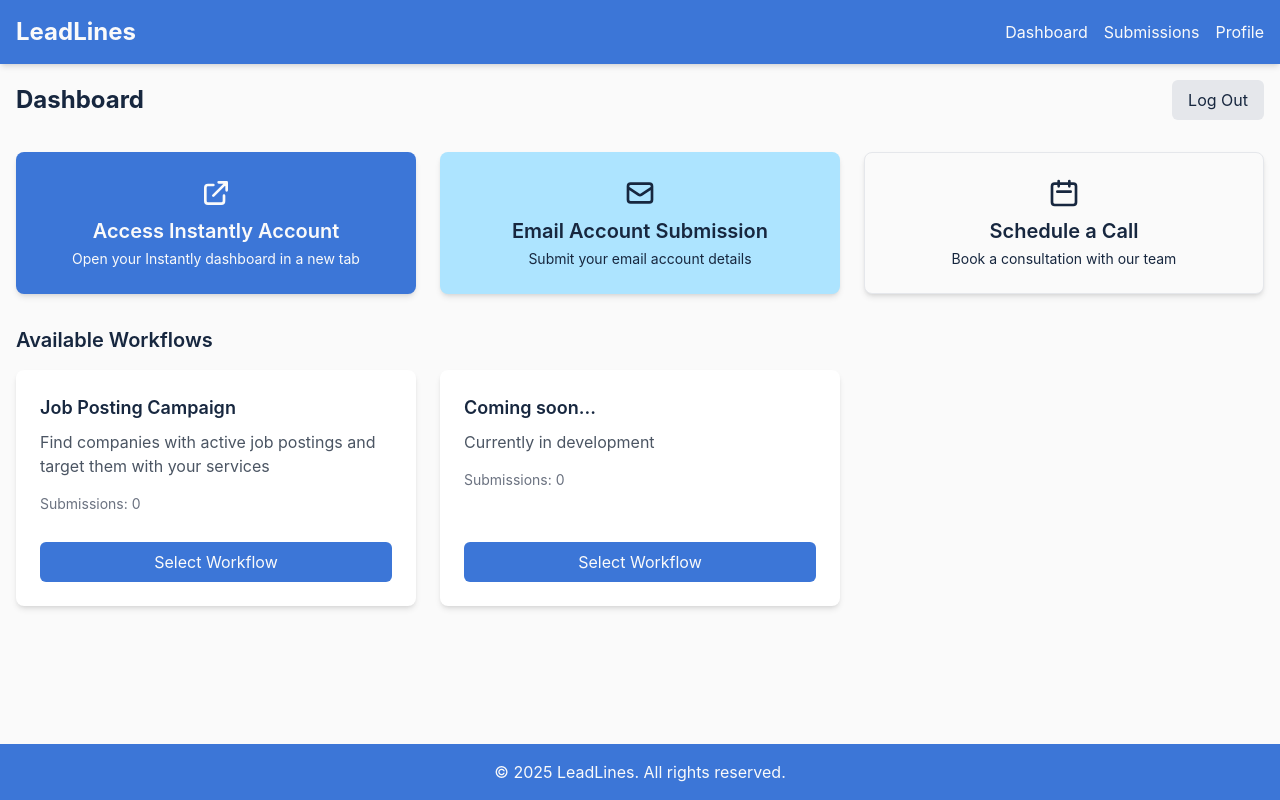
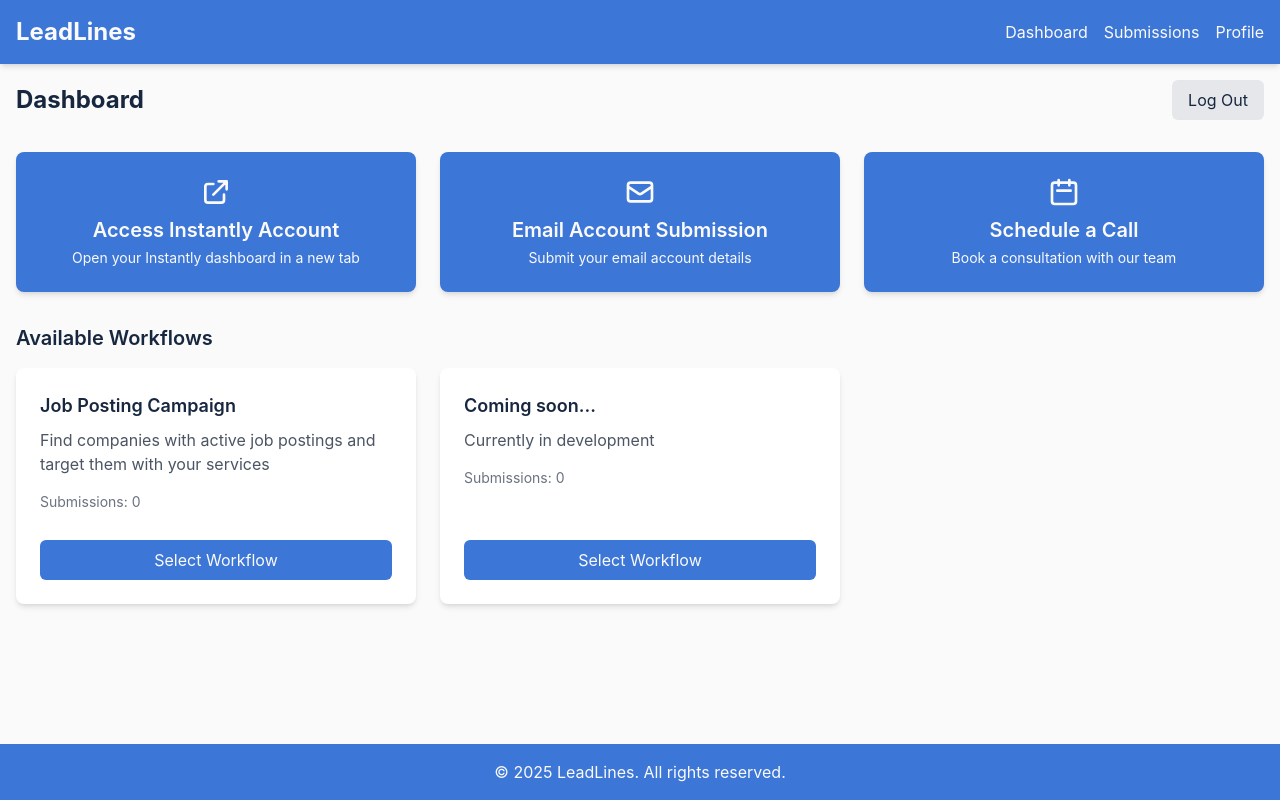
Before and after one commit to Bluecraft-AI/LeadLines-Mark-1, a React (Vite) app: page /dashboard in a window 1280 px wide. Built offline with nearby package versions, Linux system fonts and the light colour scheme; no server answers; the database is empty; sample sign-in values are in the browser's storage.

Commit message:
Update multiple component files for UI consistency

```diff
--- a/src/components/calendar/CalendarEmbed.jsx
+++ b/src/components/calendar/CalendarEmbed.jsx
@@ -31,9 +31,6 @@ const CalendarEmbed = () => {
       {/* Header with no bottom margin */}
       <div className="flex justify-between items-center" style={{ marginBottom: '0' }}>
         <h2 className="text-2xl font-bold text-text-dark">Schedule a Call</h2>
-        <Link to="/dashboard" className="text-secondary hover:text-secondary-dark">
-          Back to Dashboard
-        </Link>
       </div>
 
       {/* Loading spinner - shown only when iframe is loading */}
--- a/src/components/dashboard/Dashboard.jsx
+++ b/src/components/dashboard/Dashboard.jsx
@@ -121,7 +121,7 @@ const Dashboard = () => {
 
         <Link
           to="/email-submission"
-          className="card bg-accent text-text-dark hover:bg-accent-dark transition-colors flex flex-col items-center justify-center cursor-pointer"
+          className="card bg-secondary text-text-light hover:bg-secondary-dark transition-colors flex flex-col items-center justify-center cursor-pointer"
         >
           <svg xmlns="http://www.w3.org/2000/svg" className="h-8 w-8 mb-2" fill="none" viewBox="0 0 24 24" stroke="currentColor">
             <path strokeLinecap="round" strokeLinejoin="round" strokeWidth={2} d="M3 8l7.89 5.26a2 2 0 002.22 0L21 8M5 19h14a2 2 0 002-2V7a2 2 0 00-2-2H5a2 2 0 00-2 2v10a2 2 0 002 2z" />
@@ -132,7 +132,7 @@ const Dashboard = () => {
 
         <Link
           to="/schedule-call"
-          className="card bg-primary text-text-dark border border-gray-200 hover:bg-primary-dark transition-colors flex flex-col items-center justify-center cursor-pointer"
+          className="card bg-secondary text-text-light hover:bg-secondary-dark transition-colors flex flex-col items-center justify-center cursor-pointer"
         >
           <svg xmlns="http://www.w3.org/2000/svg" className="h-8 w-8 mb-2" fill="none" viewBox="0 0 24 24" stroke="currentColor">
             <path strokeLinecap="round" strokeLinejoin="round" strokeWidth={2} d="M8 7V3m8 4V3m-9 8h10M5 21h14a2 2 0 002-2V7a2 2 0 00-2-2H5a2 2 0 00-2 2v12a2 2 0 002 2z" />
--- a/src/components/forms/emailAccount/EmailSubmissionForm.jsx
+++ b/src/components/forms/emailAccount/EmailSubmissionForm.jsx
@@ -110,9 +110,6 @@ const EmailSubmissionForm = () => {
     <div className="max-w-3xl mx-auto">
       <div className="flex justify-between items-center mb-6">
         <h2 className="text-2xl font-bold text-text-dark">Email Account Submission</h2>
-        <Link to="/dashboard" className="text-secondary hover:text-secondary-dark">
-          Back to Dashboard
-        </Link>
       </div>
 
       <div className="card">
--- a/src/components/profile/Profile.jsx
+++ b/src/components/profile/Profile.jsx
@@ -142,7 +142,7 @@ const Profile = () => {
   return (
     <div className="max-w-3xl mx-auto">
       <div className="flex justify-between items-center mb-6">
-        <h2 className="text-2xl font-bold text-text-dark">Your Profile</h2>
+        <h2 className="text-2xl font-bold text-text-dark">Profile</h2>
         {!isEditing && (
           <button
             onClick={() => setIsEditing(true)}
--- a/src/components/submissions/SubmissionsPage.jsx
+++ b/src/components/submissions/SubmissionsPage.jsx
@@ -85,7 +85,7 @@ const SubmissionsPage = () => {
   return (
     <div className="max-w-6xl mx-auto">
       <div className="flex justify-between items-center mb-6">
-        <h2 className="text-2xl font-bold text-text-dark">Your Submissions</h2>
+        <h2 className="text-2xl font-bold text-text-dark">Submissions</h2>
         <div className="flex items-center">
           <label htmlFor="filter" className="mr-2 text-text-dark">Filter:</label>
           <select
```
